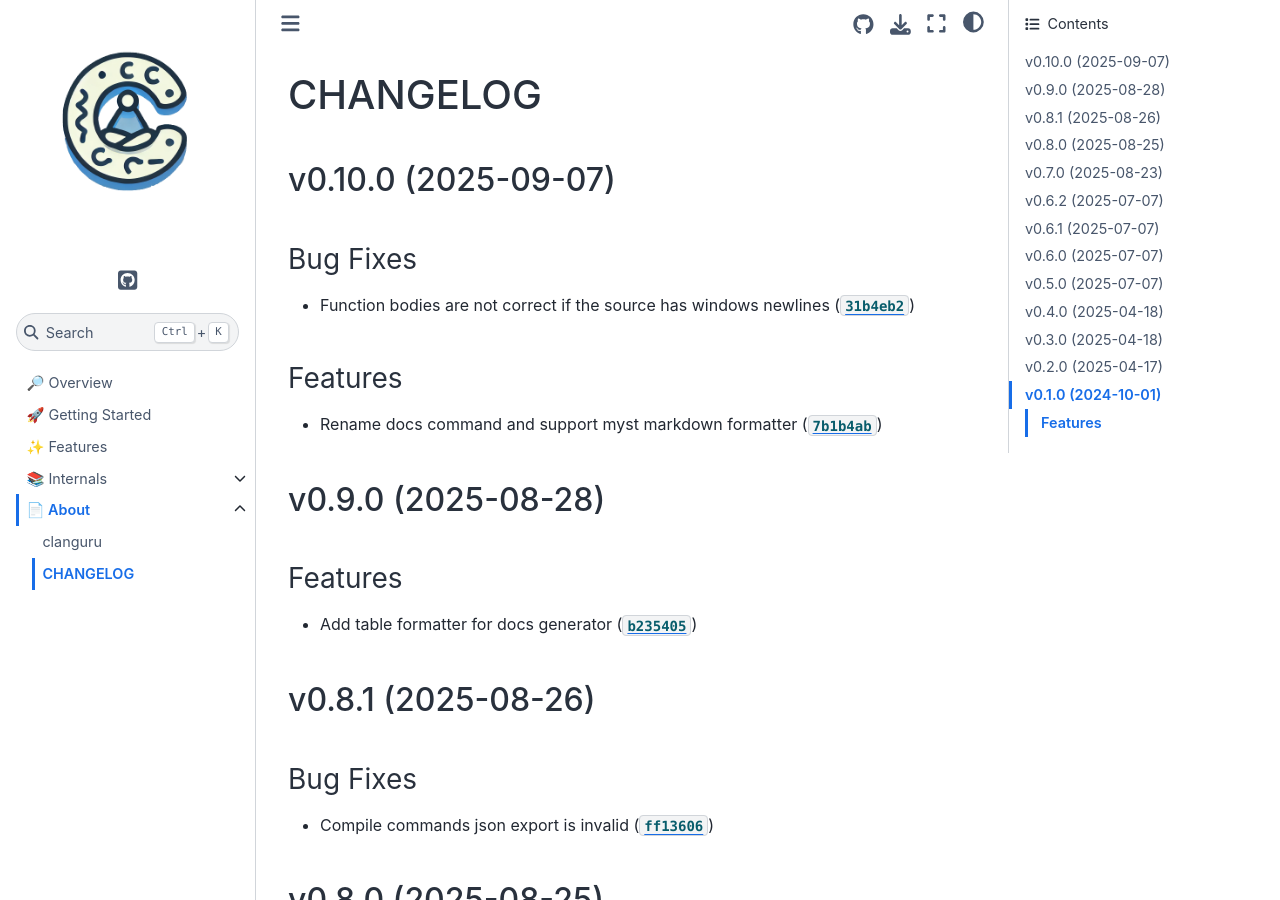
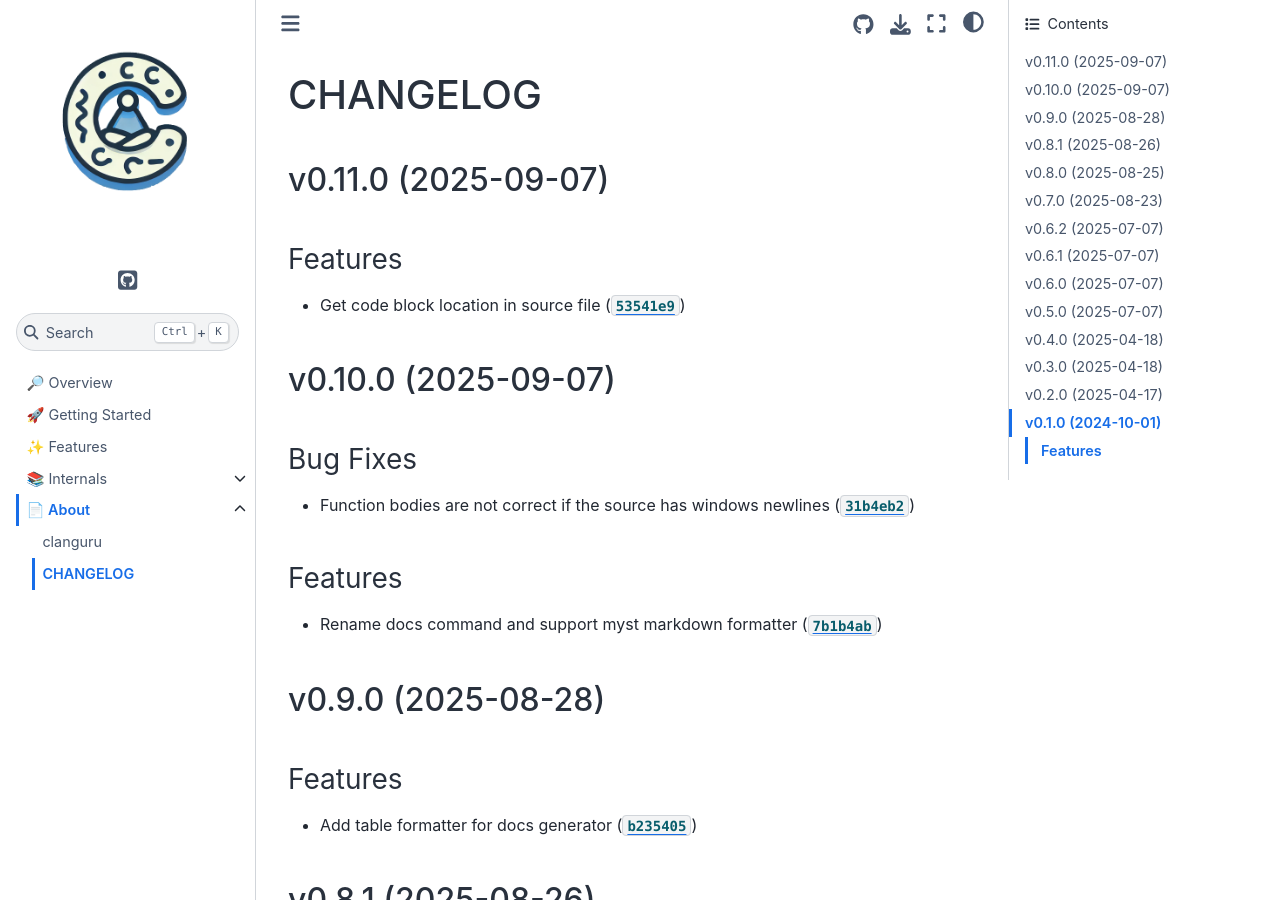
Before and after one commit to cuinixam/clanguru, a Sphinx documentation site: the page built from docs/about/_changelog.md, in a window 1280 px wide and 900 px high. Built offline with Sphinx 7.4.7 and the Sphinx Book theme 1.1.4, drawn with Linux system fonts in a browser that asks for light colours.

Commit message:
0.11.0
Automatically generated by python-semantic-release

```diff
--- a/CHANGELOG.md
+++ b/CHANGELOG.md
@@ -1,4 +1,12 @@
 # CHANGELOG
+
+
+## v0.11.0 (2025-09-07)
+
+### Features
+
+- Get code block location in source file
+  ([`53541e9`](https://github.com/cuinixam/clanguru/commit/53541e9bb4bf4927d6b2aed82ca2d938930bc62f))
 
 
 ## v0.10.0 (2025-09-07)
--- a/docs/conf.py
+++ b/docs/conf.py
@@ -17,7 +17,7 @@ for path in ["src", "tests"]:
 project = "clanguru"
 copyright = "2024, cuinixam"
 author = "cuinixam"
-release = "0.10.0"
+release = "0.11.0"
 
 # -- General configuration ---------------------------------------------------
 # https://www.sphinx-doc.org/en/master/usage/configuration.html#general-configuration
--- a/pyproject.toml
+++ b/pyproject.toml
@@ -1,6 +1,6 @@
 [project]
 name = "clanguru"
-version = "0.10.0"
+version = "0.11.0"
 description = "C language utils and tools based on the clang and binutils modules."
 readme = "README.md"
 license = { text = "MIT" }
--- a/src/clanguru/__init__.py
+++ b/src/clanguru/__init__.py
@@ -1 +1 @@
-__version__ = "0.10.0"
+__version__ = "0.11.0"
```
Also changed, not shown: 1 other file.
